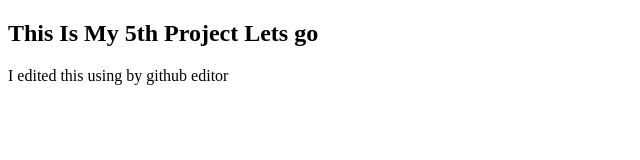
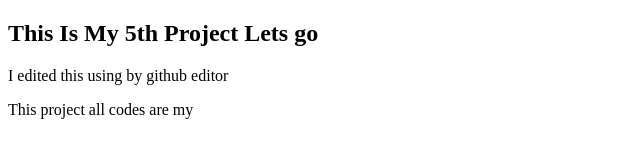
Before and after one commit to Pahan22/Myproject5, a plain HTML site: page index.html in a window 1280 px wide. Shown: the whole page, without its empty margins (0-640 px from the left). Drawn offline with Linux system fonts and the light colour scheme.

Commit message:
I added some changes html file

```diff
--- a/index.html
+++ b/index.html
@@ -12,6 +12,8 @@
 
     <p>I edited this using by github editor</>
 
+    <p>This project all codes are my</p>
+
 </body>
 
 </html>
```
